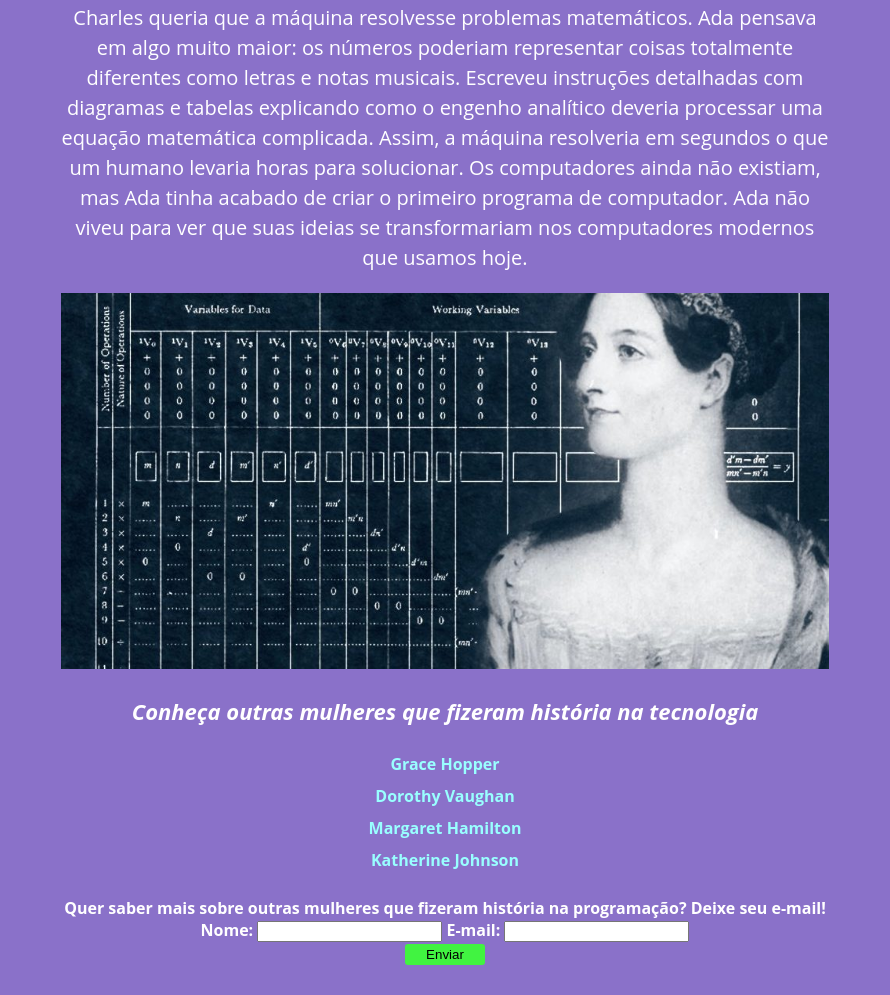
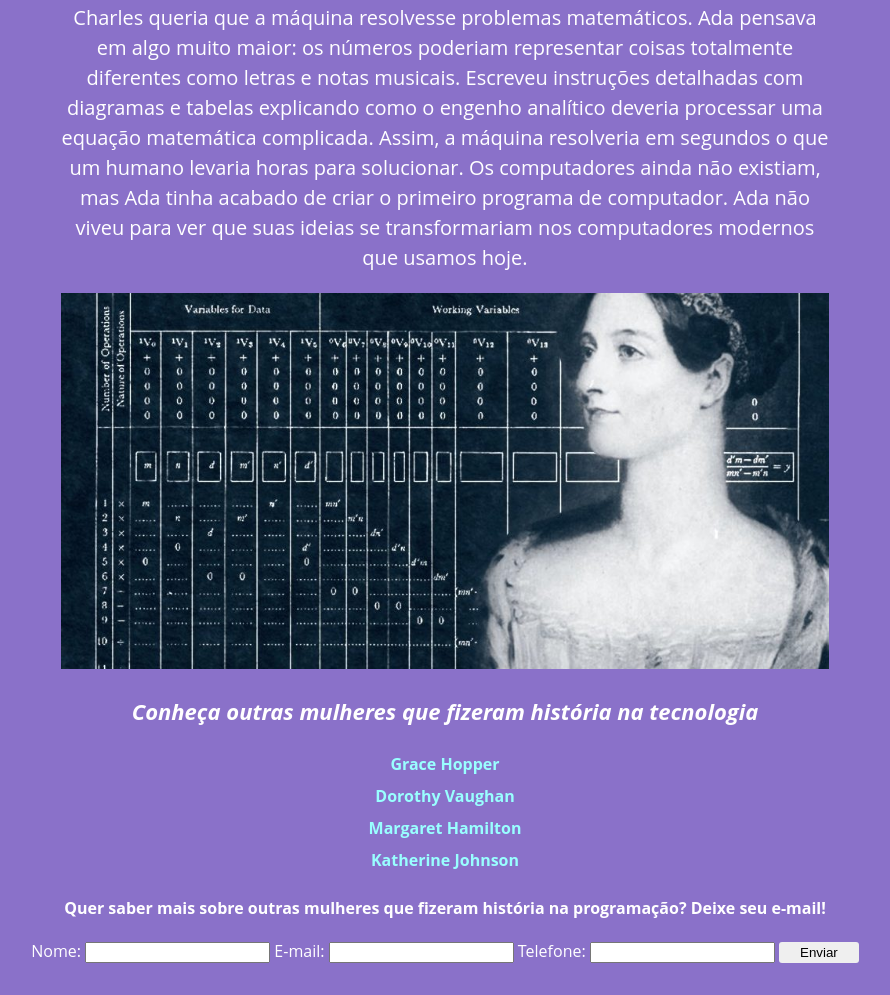
Before and after one commit to alinebell/SiteAda, a plain HTML site: page index.html in a window 1280 px wide. Shown: the part 3244-4239 px from the top of the page, without its empty margins (195-1085 px from the left). Drawn offline with Linux system fonts and the light colour scheme.

Commit message:
SiteAda final

```diff
--- a/css/style.css
+++ b/css/style.css
@@ -33,6 +33,7 @@ p{
 .titulo-vermelho{
   color:#FF9E9E;
 }
+
 
 .titulo-amarelo{
   color:#ffe36d;
@@ -85,7 +86,7 @@ margin:0 auto;
 }
 
 button{
-  background-color:#41f341;
+
   border: 1px solid transparent;
   padding:2px 20px;
   border-radius:3px;
--- a/index.html
+++ b/index.html
@@ -93,15 +93,19 @@
           </li>
         </ul>
       <nav>
-      <h4>Quer saber mais sobre outras mulheres que fizeram história na programação? Deixe seu e-mail!
+      <h4>Quer saber mais sobre outras mulheres que fizeram história na programação? Deixe seu e-mail!</h4>
       <form>
-        <label for="nome-da-usuaria">Nome:</label>
-        <input id="nome-da-usuaria" type="text">
+        <label for="nome">Nome:</label>
+        <input id="nome" type="text">
 
-        <label for="email-da-usuaria">E-mail:</label>
-        <input id="email-da-usuaria" type="email">
+        <label for="email">E-mail:</label>
+        <input id="email" type="email">
+
+        <label for="telefone">Telefone:</label>
+        <input id="telefone" type="number">
+
+        <button id="botaoEnviar">Enviar</button>
       </form>
-      <button>Enviar</button>
-      </h4>
+    <script type="text/javascript" src="js/script.js"></script>
     </body>
   </html>
--- /dev/null
+++ b/js/script.js
@@ -0,0 +1,10 @@
+document.getElementById("botaoEnviar").addEventListener("click", validaFormulario )
+
+function validaFormulario(){
+  if(document.getElementById("nome").value != "" &&                    document.getElementById("email").value != "" &&
+    document.getElementById("telefone").value != ""){
+    alert("Prontinho! Você receberá as novidades por e-mail.")
+  }else{
+    alert("Por favor, preencha os campos nome e email.")
+  }
+}
```
